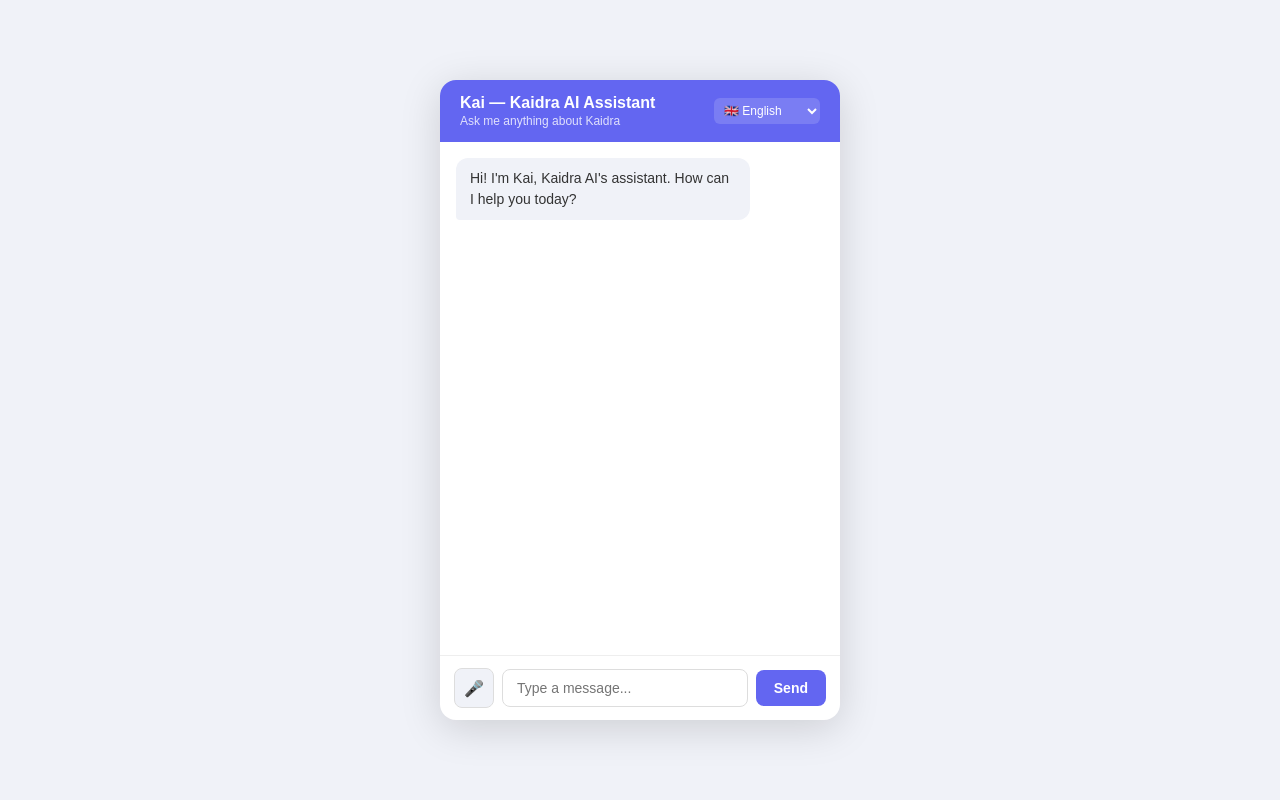
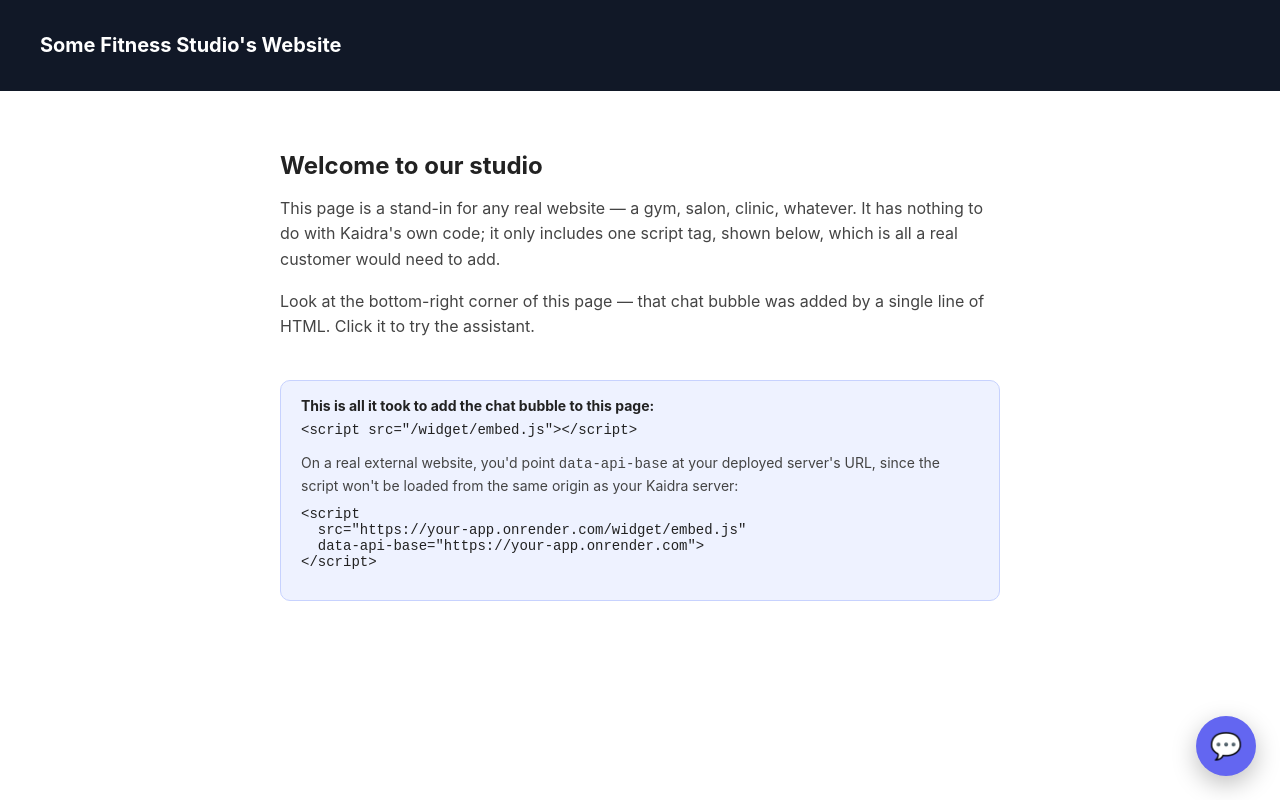
Before and after one commit to mohan1245/KAIDRA-AI, a website: page widget/index.html in a window 1280 px wide. Drawn offline with Linux system fonts and the light colour scheme.

Commit message:
Update index.html

```diff
--- a/widget/index.html
+++ b/widget/index.html
@@ -1,180 +1,47 @@
 <!DOCTYPE html>
 <html lang="en">
 <head>
-  <meta charset="UTF-8">
-  <meta name="viewport" content="width=device-width, initial-scale=1.0">
-  <title>Kaidra AI Website Agent — Test</title>
-  <style>
-    * { box-sizing: border-box; margin: 0; padding: 0; }
-    body { font-family: sans-serif; background: #f0f2f8;
-           display: flex; justify-content: center; align-items: center;
-           min-height: 100vh; }
-    #chat { width: 400px; height: 640px; background: white; border-radius: 16px;
-            box-shadow: 0 8px 40px rgba(0,0,0,0.15); display: flex;
-            flex-direction: column; overflow: hidden; }
-    #header { background: #6366f1; color: white; padding: 14px 20px;
-               display: flex; align-items: center; justify-content: space-between; gap: 10px; }
-    #header-text h2 { font-size: 16px; font-weight: 700; }
-    #header-text p  { font-size: 12px; opacity: 0.8; margin-top: 2px; }
-    #language-select { font-size: 12px; padding: 5px 6px; border-radius: 6px;
-               border: none; background: rgba(255,255,255,0.15); color: white; }
-    #language-select option { color: #111; }
-    #messages { flex: 1; overflow-y: auto; padding: 16px;
-                display: flex; flex-direction: column; gap: 10px; }
-    .msg { max-width: 80%; padding: 10px 14px; border-radius: 12px;
-           font-size: 14px; line-height: 1.5; white-space: pre-wrap; }
-    .msg.user { background: #6366f1; color: white; align-self: flex-end;
-                border-bottom-right-radius: 4px; }
-    .msg.bot  { background: #f0f2f8; color: #333; align-self: flex-start;
-                border-bottom-left-radius: 4px; }
-    .msg.bot.thinking { opacity: 0.5; font-style: italic; }
-    #input-row { display: flex; gap: 8px; padding: 12px 14px;
-                 border-top: 1px solid #eee; align-items: center; }
-    #input { flex: 1; border: 1px solid #ddd; border-radius: 8px;
-             padding: 10px 14px; font-size: 14px; outline: none; }
-    #input:focus { border-color: #6366f1; }
-    #mic { background: #f0f2f8; border: 1px solid #ddd; border-radius: 8px;
-           width: 40px; height: 40px; cursor: pointer; font-size: 16px;
-           display: flex; align-items: center; justify-content: center; flex-shrink: 0; }
-    #mic.listening { background: #ef4444; border-color: #ef4444; color: white; }
-    #mic:disabled { opacity: 0.4; cursor: not-allowed; }
-    #send { background: #6366f1; color: white; border: none; border-radius: 8px;
-            padding: 10px 18px; cursor: pointer; font-weight: 700; font-size: 14px; flex-shrink: 0; }
-    #send:hover { background: #4f46e5; }
-    #mic-status { font-size: 11px; color: #999; padding: 0 14px 8px; min-height: 14px; }
-  </style>
+<meta charset="UTF-8">
+<title>Sample Website — Kaidra Widget Demo</title>
+<style>
+  body { font-family: -apple-system, BlinkMacSystemFont, "Segoe UI", Roboto, sans-serif;
+         margin: 0; color: #222; }
+  header { background: #111827; color: white; padding: 20px 40px; }
+  header h1 { font-size: 20px; }
+  main { max-width: 720px; margin: 60px auto; padding: 0 20px; }
+  h2 { margin-bottom: 12px; }
+  p { line-height: 1.6; color: #444; margin-bottom: 16px; }
+  .note { background: #eef2ff; border: 1px solid #c7d2fe; border-radius: 10px;
+          padding: 16px 20px; margin-top: 40px; font-size: 14px; }
+</style>
 </head>
 <body>
-  <div id="chat">
-    <div id="header">
-      <div id="header-text">
-        <h2>Kai — Kaidra AI Assistant</h2>
-        <p>Ask me anything about Kaidra</p>
-      </div>
-      <select id="language-select" title="Reply language / mic language">
-        <option value="en-US" data-name="English">🇬🇧 English</option>
-        <option value="hi-IN" data-name="Hindi">🇮🇳 हिंदी</option>
-        <option value="ta-IN" data-name="Tamil">🇮🇳 தமிழ்</option>
-        <option value="te-IN" data-name="Telugu">🇮🇳 తెలుగు</option>
-        <option value="es-ES" data-name="Spanish">🇪🇸 Español</option>
-        <option value="fr-FR" data-name="French">🇫🇷 Français</option>
-        <option value="de-DE" data-name="German">🇩🇪 Deutsch</option>
-        <option value="zh-CN" data-name="Chinese">🇨🇳 中文</option>
-        <option value="ar-SA" data-name="Arabic">🇸🇦 العربية</option>
-        <option value="pt-BR" data-name="Portuguese">🇧🇷 Português</option>
-        <option value="ja-JP" data-name="Japanese">🇯🇵 日本語</option>
-      </select>
-    </div>
-    <div id="messages">
-      <div class="msg bot">Hi! I'm Kai, Kaidra AI's assistant. How can I help you today?</div>
-    </div>
-    <div id="mic-status"></div>
-    <div id="input-row">
-      <button id="mic" title="Speak your message">🎤</button>
-      <input id="input" type="text" placeholder="Type a message..." />
-      <button id="send">Send</button>
-    </div>
+
+<header><h1>Some Fitness Studio's Website</h1></header>
+
+<main>
+  <h2>Welcome to our studio</h2>
+  <p>This page is a stand-in for any real website — a gym, salon, clinic, whatever.
+     It has nothing to do with Kaidra's own code; it only includes one script tag,
+     shown below, which is all a real customer would need to add.</p>
+  <p>Look at the bottom-right corner of this page — that chat bubble was added by
+     a single line of HTML. Click it to try the assistant.</p>
+
+  <div class="note">
+    <strong>This is all it took to add the chat bubble to this page:</strong>
+    <pre style="white-space: pre-wrap; margin-top: 8px;">&lt;script src="/widget/embed.js"&gt;&lt;/script&gt;</pre>
+    <p style="margin: 8px 0 0;">On a real external website, you'd point
+      <code>data-api-base</code> at your deployed server's URL, since the script
+      won't be loaded from the same origin as your Kaidra server:</p>
+    <pre style="white-space: pre-wrap; margin-top: 8px;">&lt;script
+  src="https://your-app.onrender.com/widget/embed.js"
+  data-api-base="https://your-app.onrender.com"&gt;
+&lt;/script&gt;</pre>
   </div>
+</main>
 
-  <script>
-    const API = '/api/website-agent/chat';
-    // Generate a unique session ID for this browser tab
-    const sessionId = 'session-' + Math.random().toString(36).substr(2, 9);
+<!-- This is the ONLY line that adds the floating chat widget to this page -->
+<script src="/widget/embed.js"></script>
 
-    const msgList = document.getElementById('messages');
-    const input = document.getElementById('input');
-    const sendBtn = document.getElementById('send');
-    const micBtn = document.getElementById('mic');
-    const micStatus = document.getElementById('mic-status');
-    const languageSelect = document.getElementById('language-select');
-
-    function addMsg(text, role) {
-      const d = document.createElement('div');
-      d.className = 'msg ' + role;
-      d.textContent = text;
-      msgList.appendChild(d);
-      msgList.scrollTop = msgList.scrollHeight;
-      return d;
-    }
-
-    function currentLanguageName() {
-      const opt = languageSelect.options[languageSelect.selectedIndex];
-      return opt.dataset.name;
-    }
-
-    async function send(overrideText) {
-      const msg = (overrideText ?? input.value).trim();
-      if (!msg) return;
-      input.value = '';
-      addMsg(msg, 'user');
-
-      const thinking = addMsg('Thinking...', 'bot thinking');
-
-      try {
-        const res = await fetch(API, {
-          method: 'POST',
-          headers: { 'Content-Type': 'application/json' },
-          body: JSON.stringify({
-            session_id: sessionId,
-            message: msg,
-            language: currentLanguageName() // e.g. "Hindi" — tells the agent which language to reply in
-          }),
-        });
-        const data = await res.json();
-        thinking.textContent = data.reply;
-        thinking.className = 'msg bot';
-      } catch {
-        thinking.textContent = 'Error connecting to server. Is it running?';
-      }
-    }
-
-    sendBtn.addEventListener('click', () => send());
-    input.addEventListener('keydown', e => { if (e.key === 'Enter') send(); });
-
-    // --- Voice input (Web Speech API) ---------------------------------
-    // Supported in Chrome/Edge; not supported in Firefox, partial in Safari.
-    const SpeechRecognition = window.SpeechRecognition || window.webkitSpeechRecognition;
-
-    if (!SpeechRecognition) {
-      micBtn.disabled = true;
-      micBtn.title = 'Voice input is not supported in this browser — try Chrome or Edge';
-    } else {
-      const recognition = new SpeechRecognition();
-      recognition.interimResults = false;
-      recognition.maxAlternatives = 1;
-      let listening = false;
-
-      micBtn.addEventListener('click', () => {
-        if (listening) {
-          recognition.stop();
-          return;
-        }
-        recognition.lang = languageSelect.value; // matches selected language
-        recognition.start();
-      });
-
-      recognition.addEventListener('start', () => {
-        listening = true;
-        micBtn.classList.add('listening');
-        micStatus.textContent = 'Listening… speak now';
-      });
-
-      recognition.addEventListener('end', () => {
-        listening = false;
-        micBtn.classList.remove('listening');
-        micStatus.textContent = '';
-      });
-
-      recognition.addEventListener('result', (event) => {
-        const transcript = event.results[0][0].transcript;
-        input.value = transcript;
-        send(transcript);
-      });
-
-      recognition.addEventListener('error', (event) => {
-        micStatus.textContent = 'Mic error: ' + event.error;
-      });
-    }
-  </script>
 </body>
 </html>
```
